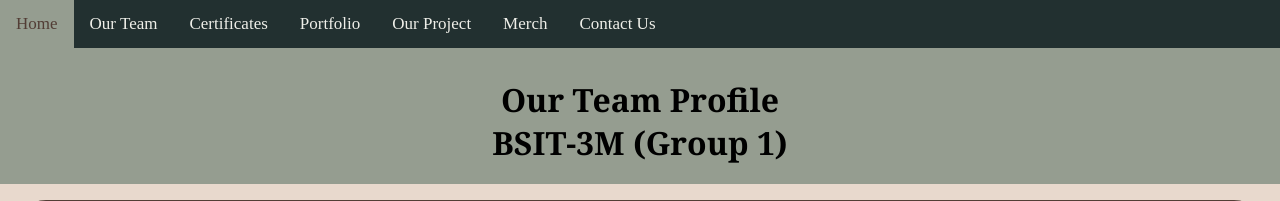
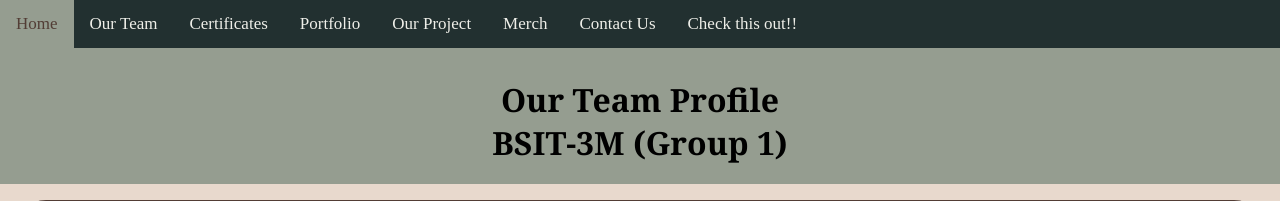
Before and after one commit to AngelicaAlmaida04/BSIT3M-Group1, a PHP site: page /exercise1.php in a window 1280 px wide. Shown: the top 201 px of the page. Run offline with PHP 8.4, Linux system fonts and the light colour scheme.

Commit message:
Update exercise1.php

```diff
--- a/exercise1.php
+++ b/exercise1.php
@@ -21,6 +21,7 @@
 			   <class="nav"><a href="project.htm"><?php echo "Our Project" ?></a>
 			   <class="nav"><a href="merch.php"><?php echo "Merch" ?></a>
 			   <class="nav"><a href="coms/contact.php"><?php echo "Contact Us" ?></a>
+ 			   <class="nav"><a href="Check.php"><?php echo "Check this out!!" ?></a>
 		</div>
 
 	</nav>
```
